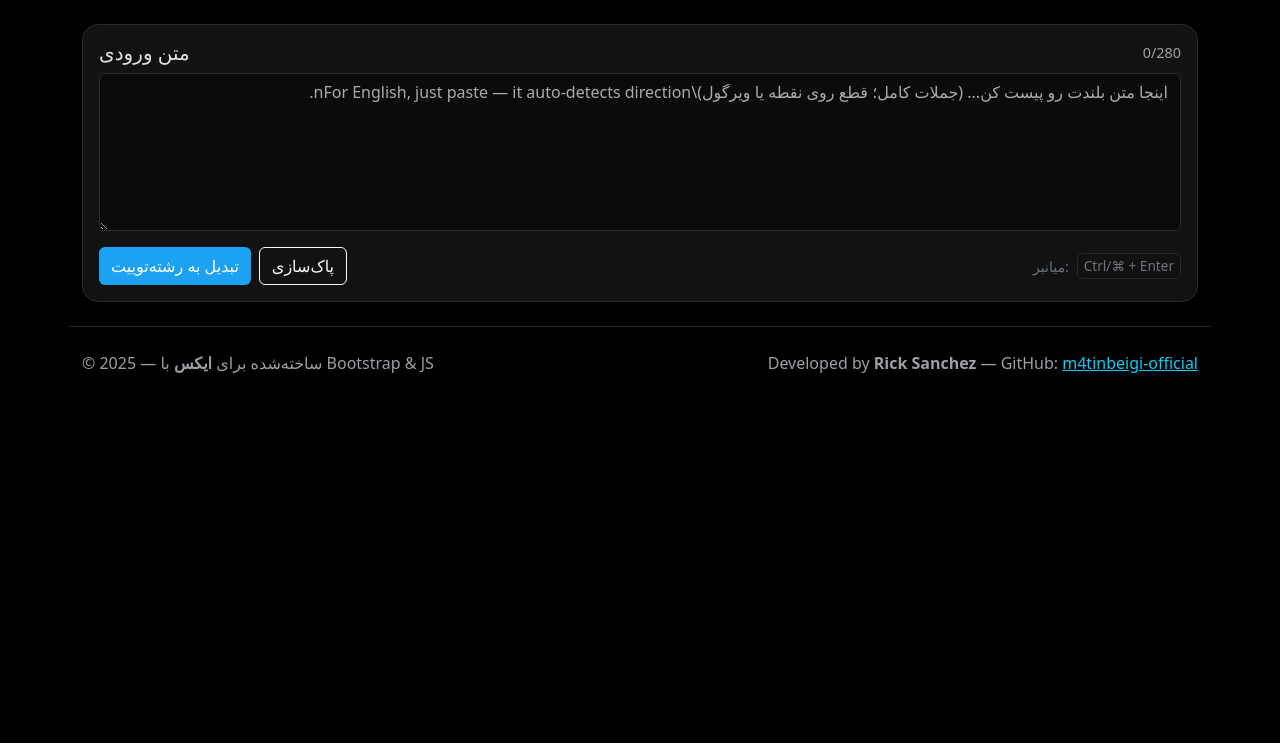
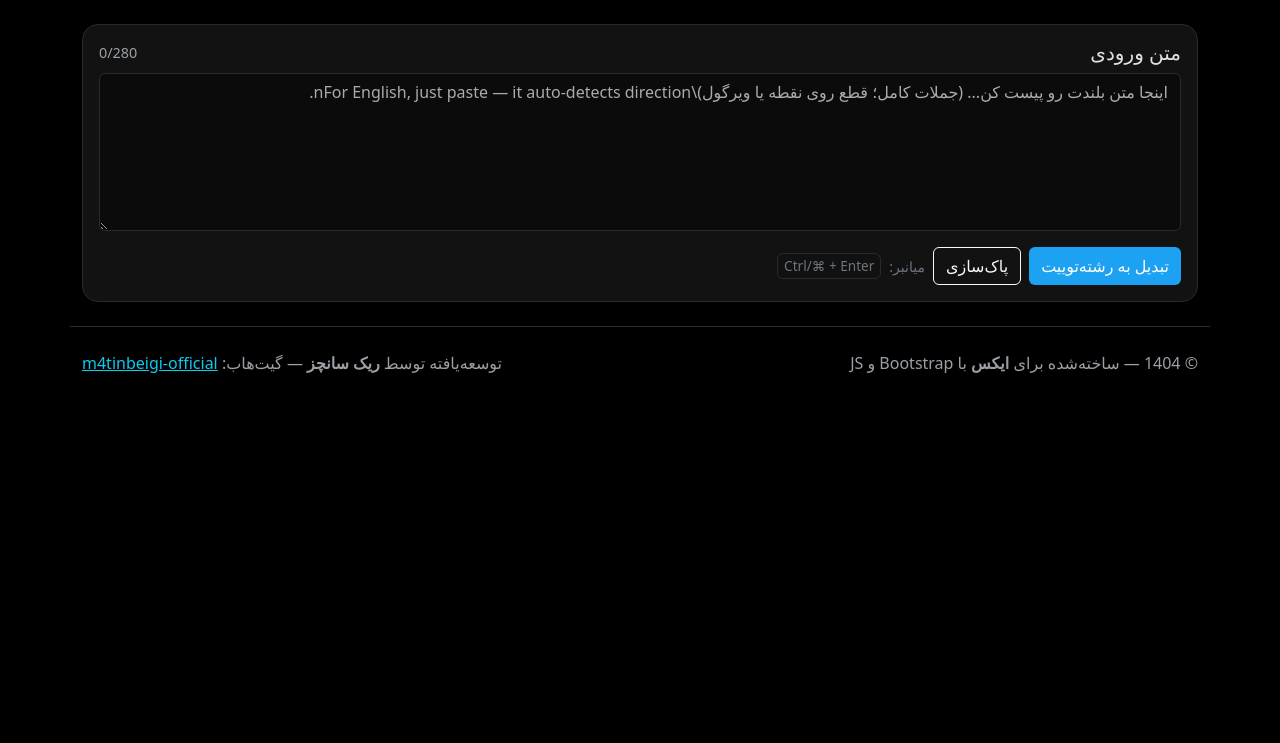
Before and after one commit to m4tinbeigi-official/XThreadMaker, a plain HTML site: page index.html in a window 1280 px wide. Shown: the part 57-800 px from the top of the page. Drawn offline with nearby package versions, Linux system fonts and the light colour scheme; a web font is replaced by a local one.

Commit message:
Update index.html

```diff
--- a/index.html
+++ b/index.html
@@ -1,11 +1,11 @@
 <!doctype html>
-<html lang="fa" data-bs-theme="dark">
+<html lang="fa" dir="rtl" data-bs-theme="dark">
 <head>
   <meta charset="utf-8" />
   <meta name="viewport" content="width=device-width, initial-scale=1" />
   <title>X Thread Maker — سازنده رشته‌توییت ایکس</title>
-  <!-- Bootstrap 5 -->
-  <link href="https://cdn.jsdelivr.net/npm/bootstrap@5.3.3/dist/css/bootstrap.min.css" rel="stylesheet" />
+  <!-- Bootstrap 5 RTL -->
+  <link href="https://cdn.jsdelivr.net/npm/bootstrap@5.3.3/dist/css/bootstrap.rtl.min.css" rel="stylesheet" />
   <!-- Vazir font (cdn) -->
   <link href="https://cdn.jsdelivr.net/gh/rastikerdar/vazir-font@v29.0.3/dist/font-face.css" rel="stylesheet" type="text/css" />
   <style>
@@ -22,6 +22,8 @@
       background: #000;
       color: var(--x-text);
       font-family: Vazir, system-ui, -apple-system, Segoe UI, Roboto, "Helvetica Neue", Arial, "Noto Sans", "Apple Color Emoji", "Segoe UI Emoji";
+      direction: rtl;
+      text-align: right;
     }
 
     .navbar {
@@ -91,6 +93,14 @@
       padding: 2px 6px;
       font-size: .85rem;
     }
+
+    /* تنظیمات اضافی برای RTL */
+    .ms-auto { margin-right: auto !important; margin-left: unset !important; }
+    .me-auto { margin-left: auto !important; margin-right: unset !important; }
+    .ms-2 { margin-right: .5rem !important; margin-left: unset !important; }
+    .me-2 { margin-left: .5rem !important; margin-right: unset !important; }
+    .text-start { text-align: right !important; }
+    .text-end { text-align: left !important; }
   </style>
 </head>
 <body>
@@ -116,7 +126,7 @@
         <div class="d-flex flex-wrap gap-2 mt-3">
           <button id="btnProcess" class="btn btn-x">تبدیل به رشته‌توییت</button>
           <button id="btnClear" class="btn btn-outline-light">پاک‌سازی</button>
-          <div class="ms-auto d-flex align-items-center gap-2 small text-secondary">
+          <div class="me-auto d-flex align-items-center gap-2 small text-secondary">
             <span class="d-none d-sm-inline">میانبر:</span>
             <span class="kbd">Ctrl/⌘ + Enter</span>
           </div>
@@ -142,8 +152,8 @@
 
   <footer class="container py-4 mt-4">
     <div class="d-flex flex-column flex-md-row gap-2 align-items-center justify-content-between">
-      <div>© 2025 — ساخته‌شده برای <strong>ایکس</strong> با Bootstrap & JS</div>
-      <div>Developed by <strong>Rick Sanchez</strong> — GitHub: <a class="link-info" href="https://github.com/m4tinbeigi-official" target="_blank" rel="noopener">m4tinbeigi-official</a></div>
+      <div>© 1404 — ساخته‌شده برای <strong>ایکس</strong> با Bootstrap و JS</div>
+      <div>توسعه‌یافته توسط <strong>ریک سانچز</strong> — گیت‌هاب: <a class="link-info" href="https://github.com/m4tinbeigi-o sham">m4tinbeigi-official</a></div>
     </div>
   </footer>
 
```
